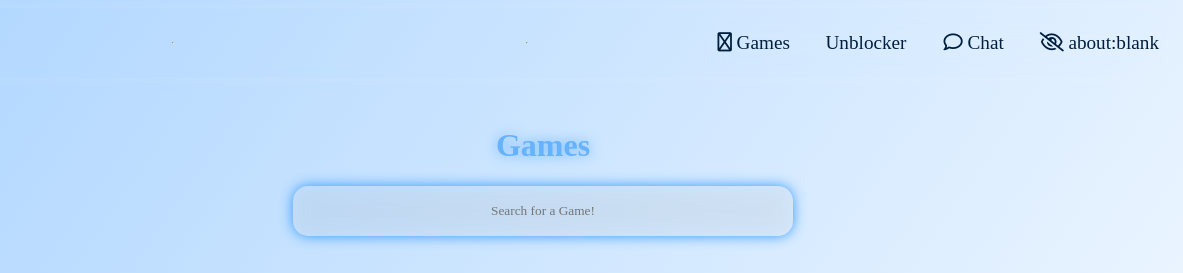
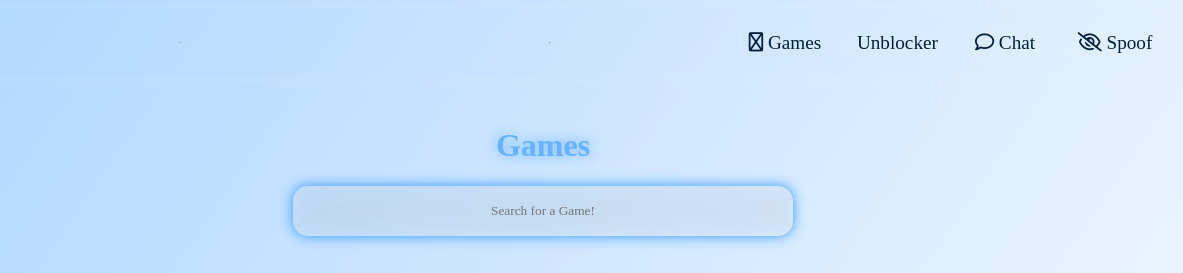
Before and after one commit to educwiol/SentinelTest, a plain HTML site: page main/games.html in a window 1280 px wide. Shown: the top 273 px of the page, 97-1280 px from the left. Drawn offline with Linux system fonts and the light colour scheme; some icons are missing; a web font is replaced by a local one.

Commit message:
about blank -> spoof

```diff
--- a/main/games.html
+++ b/main/games.html
@@ -15,7 +15,7 @@
             <button><i class="fa-regular fa-gamepad" style="color: #001f3f;"></i> Games</button>
             <button><i class="fa-regular fa-window" style="color: #001f3f;"></i> Unblocker</button>
             <button><i class="fa-regular fa-comment" style="color: #001f3f;"></i> Chat</button>
-            <button><i class="fa-regular fa-eye-slash" style="color: #001f3f;"></i> about:blank</button>
+            <button><i class="fa-regular fa-eye-slash" style="color: #001f3f;"></i> Spoof</button>
         </div>
 
 
```
Also changed, not shown: main/index.html (+1 -1 lines).
